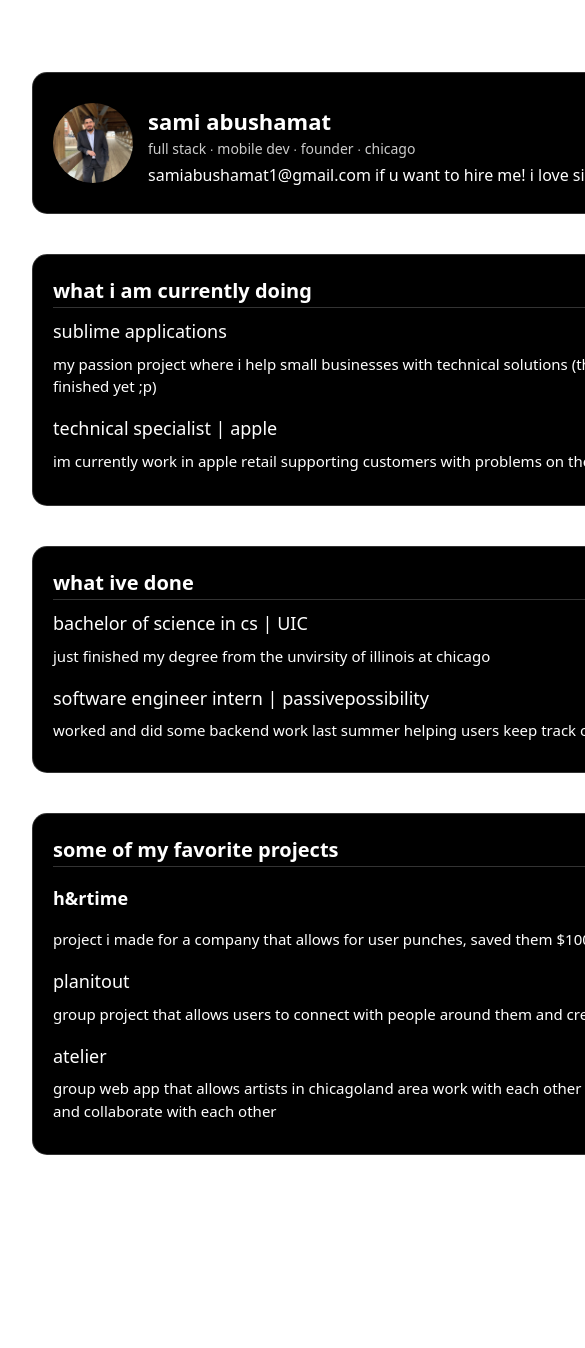
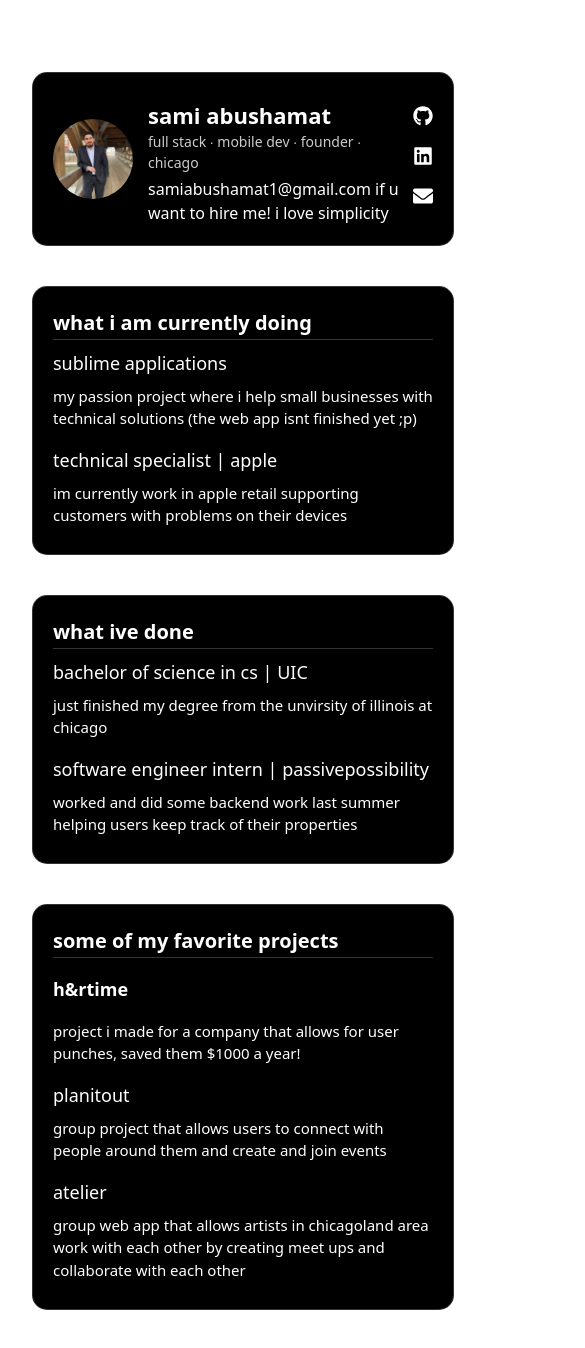
Before and after one commit to samiabushamat/PortfolioWeb, a React (Vite) app: page / in a window 390 px wide. Shown: the top 1348 px of the page, 585 px wide, since content can reach past the window. Before the commit the page ends 1227 px from the top, so only its background shows below. Built offline with nearby package versions, Linux system fonts and the light colour scheme.

Commit message:
fixed styling for mobile

```diff
--- a/src/styles/Current.css
+++ b/src/styles/Current.css
@@ -5,9 +5,8 @@
   border: 1px solid rgba(255, 255, 255, 0.2);
   border-radius: 15px;
   padding: 20px;
-  height: 210px;
-  width: 700px;
-  max-width: 900px;
+  width: 100%;
+  max-width: 700px;
   margin: 40px auto;
   color: #fff;
 }
--- a/src/styles/Hero.css
+++ b/src/styles/Hero.css
@@ -6,9 +6,8 @@
   border: 1px solid rgba(255, 255, 255, 0.2);
   border-radius: 15px;
   padding: 20px;
-  height: 100px;
-  width: 700px;
-  max-width: 900px;
+  width: 100%;
+  max-width: 700px;
   margin: 40px auto;
   color: #fff;
 }
--- a/src/styles/Past.css
+++ b/src/styles/Past.css
@@ -5,9 +5,8 @@
   border: 1px solid rgba(255, 255, 255, 0.2);
   border-radius: 15px;
   padding: 20px;
-  height: 185px;
-  width: 700px;
-  max-width: 900px;
+  width: 100%;
+  max-width: 700px;
   margin: 40px auto;
   color: #fff;
 }
--- a/src/styles/Projects.css
+++ b/src/styles/Projects.css
@@ -5,9 +5,8 @@
   border: 1px solid rgba(255, 255, 255, 0.2);
   border-radius: 15px;
   padding: 20px;
-  height: 300px;
-  width: 700px;
-  max-width: 900px;
+  width: 100%;
+  max-width: 700px;
   margin: 40px auto;
   color: #fff;
 }
```
